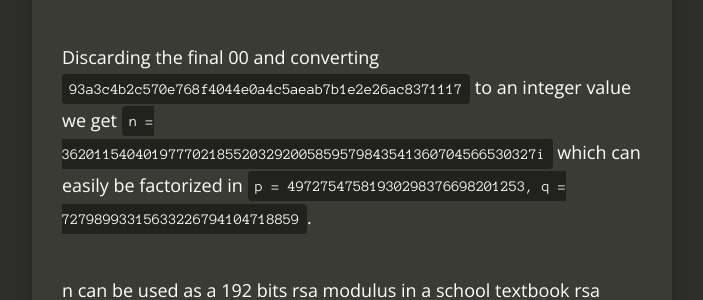
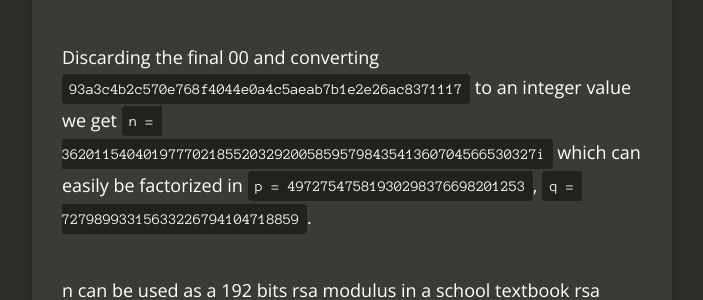
Before and after one commit to TowerofHanoi/towerofhanoi.github.io, a Jekyll site: the page built from _posts/2015-07-13-Server-lies.md, in a window 1280 px wide. Shown: the part 1205-1505 px from the top of the page, without its empty margins (288-991 px from the left). Built offline with Jekyll 4.4.1, drawn with Linux system fonts in a browser that asks for light colours; nearby versions of some CDN libraries; Markdown is read by kramdown in place of the engine named in the settings; comment, search, counter and statistics services are not loaded.

Commit message:
Wrap text inside <code> elements #8

```diff
--- a/_posts/2015-07-13-Server-lies.md
+++ b/_posts/2015-07-13-Server-lies.md
@@ -33,7 +33,7 @@
 
 Discarding the final 00 and converting `93a3c4b2c570e768f4044e0a4c5aeab7b1e2e26ac8371117` to an integer value we get
 `n = 3620115404019777021855203292005859579843541360704566530327i` which can easily be factorized in
-`p = 49727547581930298376698201253, q = 72798993315633226794104718859`.
+`p = 49727547581930298376698201253`, `q = 72798993315633226794104718859`.
 
 
 n can be used as a 192 bits rsa modulus in a school textbook rsa implementation.
--- a/css/style.scss
+++ b/css/style.scss
@@ -819,3 +819,8 @@
 		margin-bottom: 20px;
 	}
 }
+
+code {
+     white-space: pre-wrap;
+     word-wrap: break-word;
+}
```
